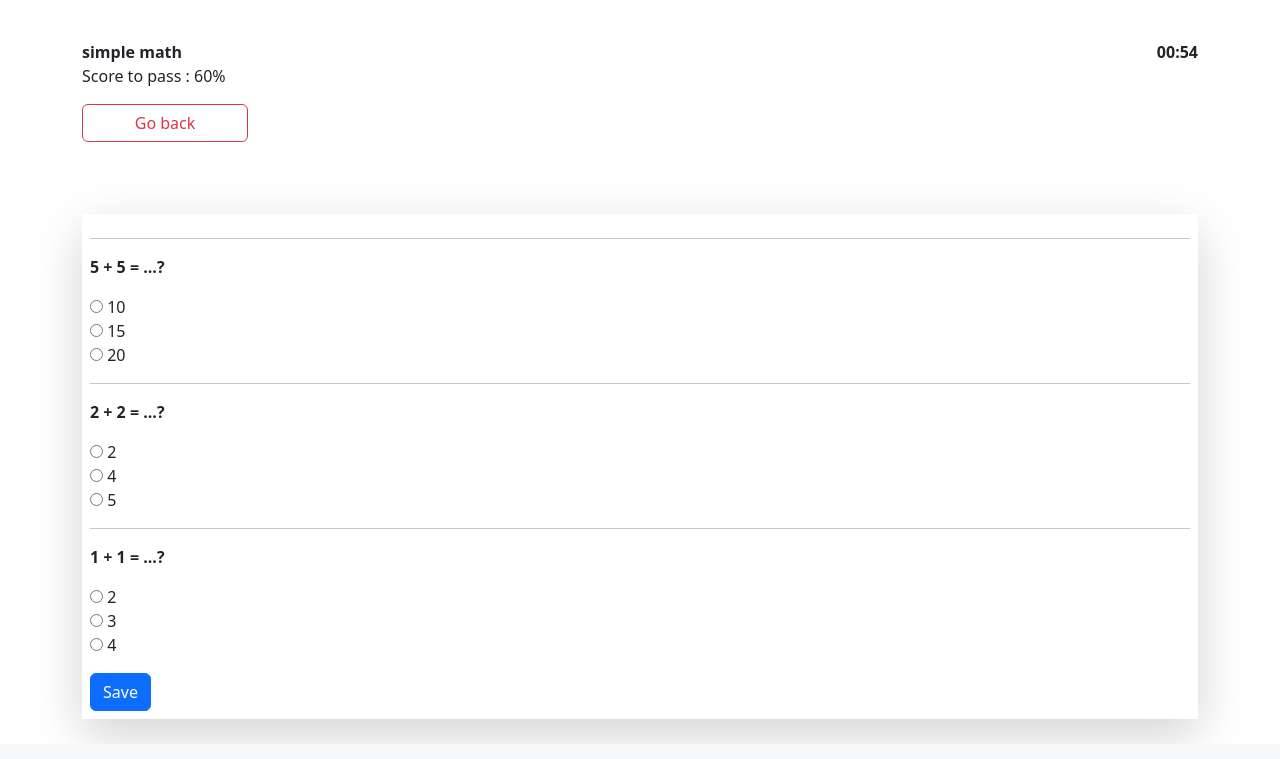
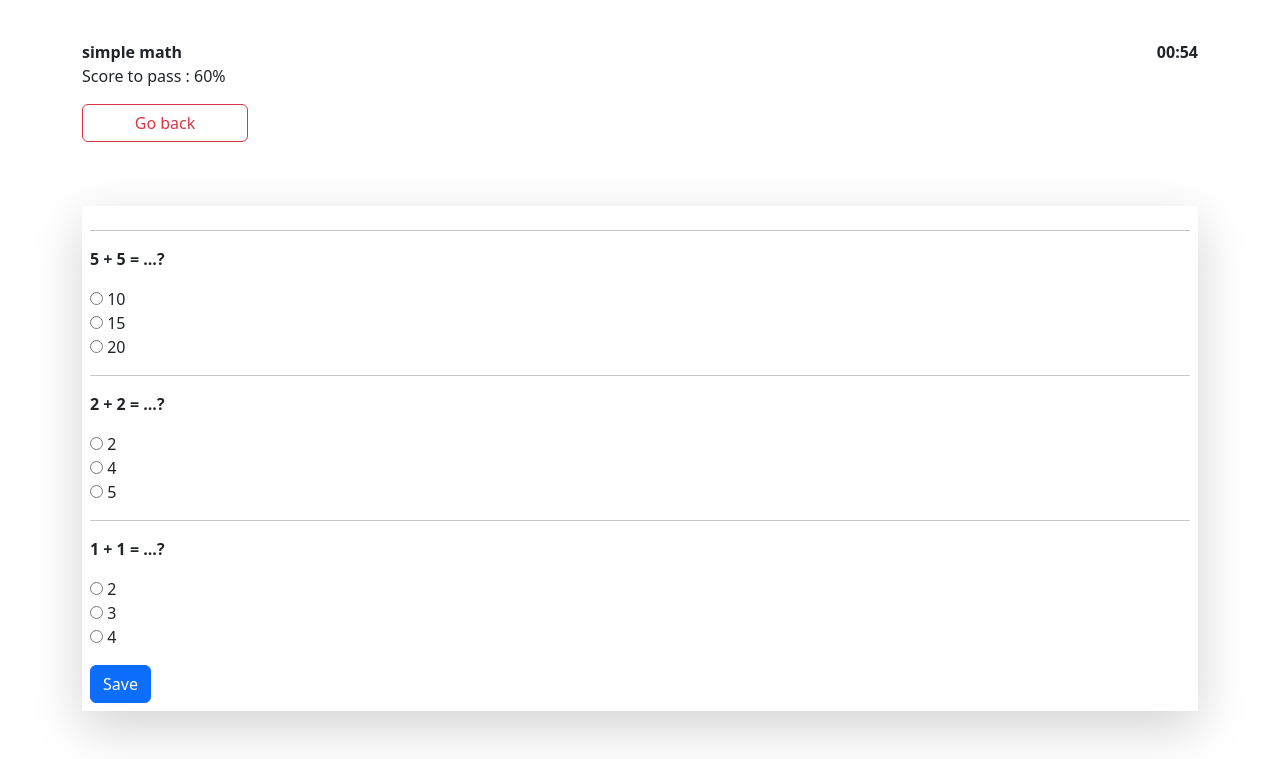
Before and after one commit to Mmy2000/Quis-app-django, a Django app: page /1/ in a window 1280 px wide. Shown: the part 56-815 px from the top of the page. Run offline with Django 4.2, Linux system fonts and the light colour scheme; a user stored in the database is signed in; data comes from the database, SQL or seed files in the repository; data that the repository does not hold is empty; some libraries are stand-ins or nearby versions.

Commit message:
finishing the project

```diff
--- a/quizes/templates/quizes/quiz_detail.html
+++ b/quizes/templates/quizes/quiz_detail.html
@@ -21,7 +21,7 @@
 </div>
 
 
-<form class="mt-3 mb-3 shadow-lg p-2" id="quiz-form">
+<form class="mt-2 mb-5 shadow-lg p-2" id="quiz-form">
     {% csrf_token %}
     <div id="quizBox"></div>
     <button class="btn btn-primary mt-3">Save</button>
```
